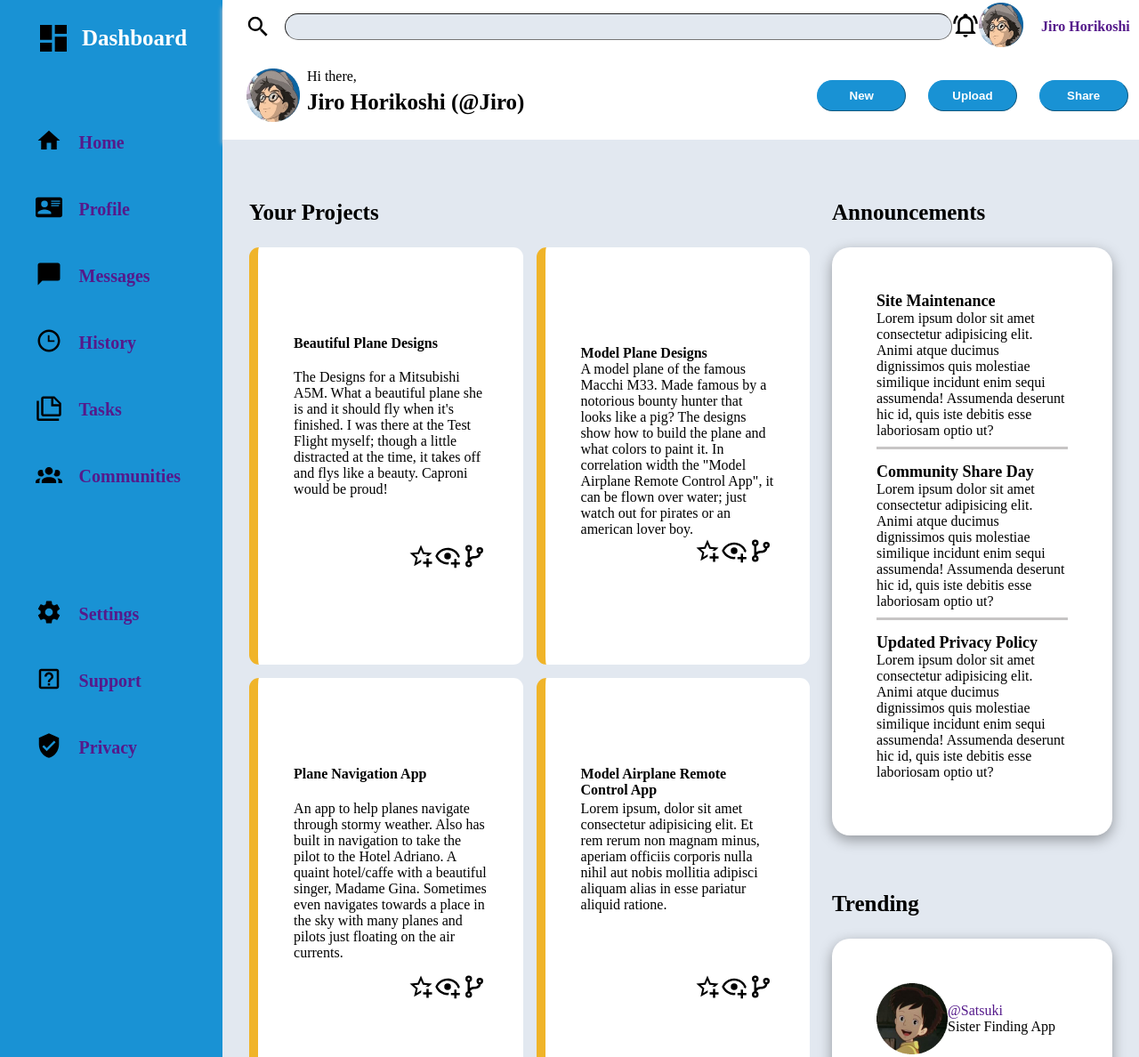
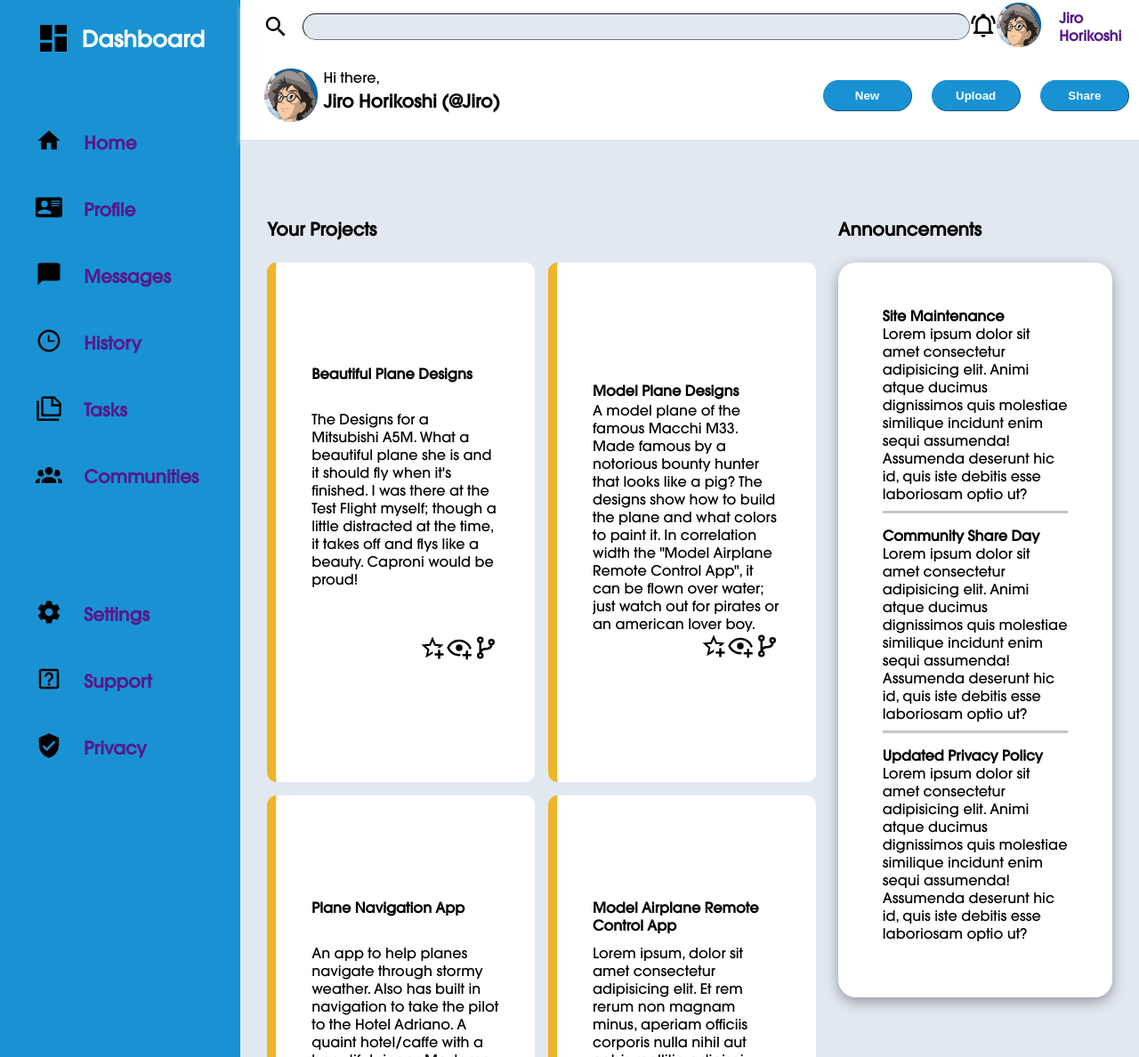
Before and after one commit to SoldierofGod29/admindashboard, a plain HTML site: page index.html in a window 1280 px wide. Shown: the part 17-1205 px from the top of the page at 89% size. Drawn offline with Linux system fonts and the light colour scheme.

Commit message:
Change font family  and fix some font sizes

```diff
--- a/styles.css
+++ b/styles.css
@@ -3,8 +3,14 @@
     padding: 0;
 }
 
+@font-face {
+        font-family: ITC Avant Garde LT Medium;
+        src: url(./ITC\ Avant\ Garde\ Gothic\ LT\ Medium.ttf);
+    }
+
 html,
 body {
+    font-family: ITC Avant Garde LT Medium, 'Franklin Gothic Medium', 'Arial Narrow', Arial, sans-serif;
     height: 100%;
 }
 
@@ -150,7 +156,7 @@ input[type="search"] {
     grid-column: 2 / 2;
     grid-row: 2 / 2;
     font-weight: bold;
-    font-size: 25px;
+    font-size: 20px;
 }
 
 .header-nav > ul{
@@ -193,6 +199,7 @@ input[type="search"] {
 .body > h4:first-of-type {
     grid-column: 1 / 1;
     grid-row: 1 / 1;
+    font-size: 20px;
 }
 
 .projects {
@@ -245,6 +252,7 @@ input[type="search"] {
 .body > h4:nth-of-type(2) {
     grid-column: 2 / 2;
     grid-row: 1 / 1;
+    font-size: 20px;
 }
 
 .announcement-sidebar {
@@ -270,13 +278,14 @@ input[type="search"] {
 }
 
 .announcement-content > h5 {
-    font-size: 18px;
+    font-size: 16px;
 }
 
 
-.body > h4:nth-last-of-type() {
+.body > h4:last-of-type {
     grid-column: 2 / 2;
     grid-row: 3 / 3;
+    font-size: 20px;
 }
 
 .trending-sidebar {
```
Also changed, not shown: ITC Avant Garde Gothic LT Medium.ttf (added).
